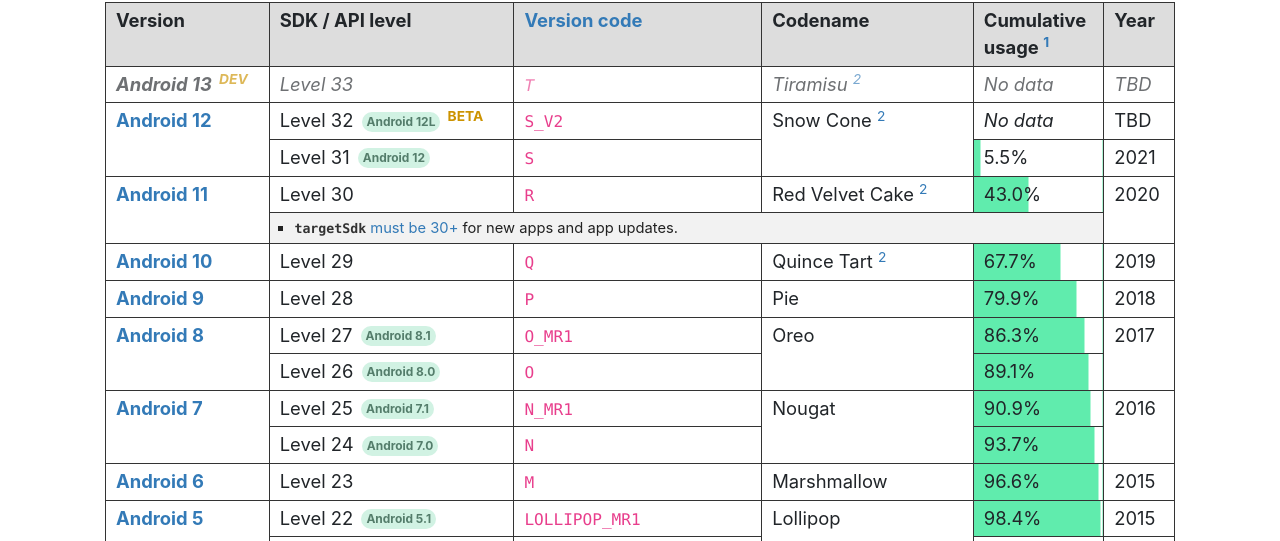
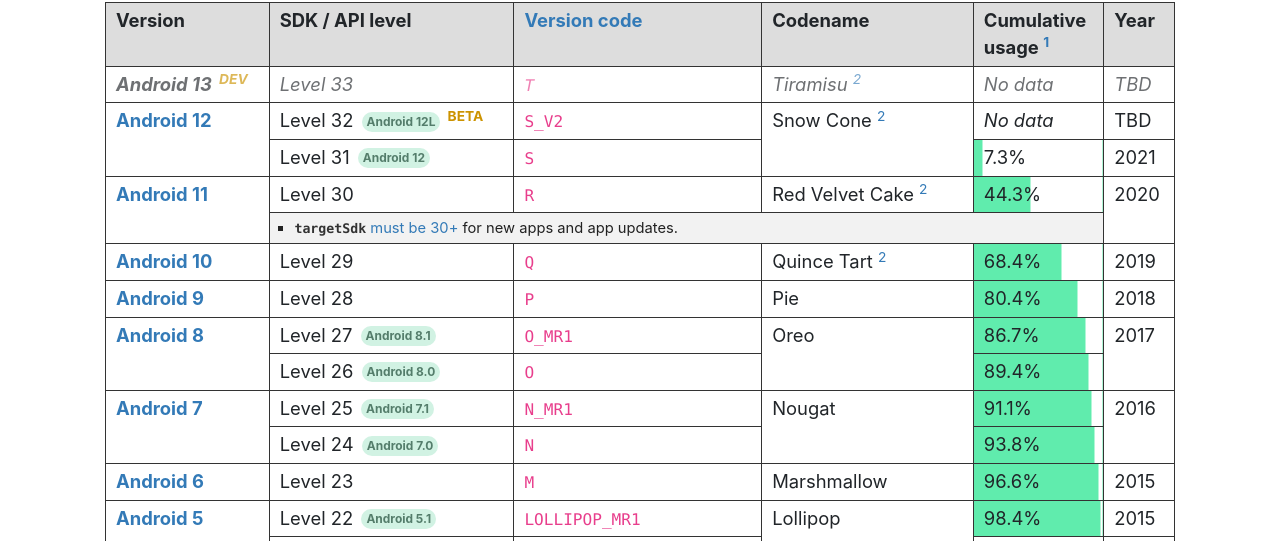
Before and after one commit to ebelinski/apilevels, a Jekyll site: the page built from index.md, in a window 1280 px wide. Shown: the part 237-778 px from the top of the page. Built offline with Jekyll 4.4.1, drawn with Linux system fonts in a browser that asks for light colours; comment, search, counter and statistics services are not loaded; some of the changed text lies outside the part shown.

Commit message:
Update data from W[eek]4 2022 to February 2022

```diff
--- a/index.md
+++ b/index.md
@@ -56,7 +56,7 @@
   <tr>
     <td>Level 31 <span class="subversion">Android 12</span></td>
     <td><code>S</code></td>
-    {% include progress-cell.html percentage=5.5 %}
+    {% include progress-cell.html percentage=7.3 %}
     <td>2021</td>
   </tr>
   <tr>
@@ -69,7 +69,7 @@
       Red Velvet Cake
       <sup id="fnref:2"><a href="#fn:2" class="footnote">2</a></sup>
     </td>
-    {% include progress-cell.html percentage=43.0 %}
+    {% include progress-cell.html percentage=44.3 %}
     <td rowspan="2">2020</td>
   </tr>
   <tr class="table-notes"><td colspan="4">
@@ -87,7 +87,7 @@
       Quince Tart
       <sup id="fnref:2"><a href="#fn:2" class="footnote">2</a></sup>
     </td>
-    {% include progress-cell.html percentage=67.7 %}
+    {% include progress-cell.html percentage=68.4 %}
     <td>2019</td>
   </tr>
   <tr>
@@ -97,7 +97,7 @@
     <td>Level 28</td>
     <td><code>P</code></td>
     <td>Pie</td>
-    {% include progress-cell.html percentage=79.9 %}
+    {% include progress-cell.html percentage=80.4 %}
     <td>2018</td>
   </tr>
   <tr>
@@ -107,13 +107,13 @@
     <td>Level 27 <span class="subversion">Android 8.1</span></td>
     <td><code>O_MR1</code></td>
     <td rowspan="2">Oreo</td>
-    {% include progress-cell.html percentage=86.3 %}
+    {% include progress-cell.html percentage=86.7 %}
     <td rowspan="2">2017</td>
   </tr>
   <tr>
     <td>Level 26 <span class="subversion">Android 8.0</span></td>
     <td><code>O</code></td>
-    {% include progress-cell.html percentage=89.1 %}
+    {% include progress-cell.html percentage=89.4 %}
   </tr>
   <tr>
     <td rowspan="2">
@@ -122,13 +122,13 @@
     <td>Level 25 <span class="subversion">Android 7.1</span></td>
     <td><code>N_MR1</code></td>
     <td rowspan="2">Nougat</td>
-    {% include progress-cell.html percentage=90.9 %}
+    {% include progress-cell.html percentage=91.1 %}
     <td rowspan="2">2016</td>
   </tr>
   <tr>
     <td>Level 24 <span class="subversion">Android 7.0</span></td>
     <td><code>N</code></td>
-    {% include progress-cell.html percentage=93.7 %}
+    {% include progress-cell.html percentage=93.8 %}
   </tr>
   <tr>
     <td>
@@ -313,7 +313,7 @@
 <div class="footnotes">
   <ol>
     <li id="fn:1">
-      <p>Cumulative usage distribution figures were last updated on <b>February 4, 2022</b> using data from <a href="https://gs.statcounter.com/android-version-market-share/mobile-tablet/worldwide">Statcounter GlobalStats</a>. These figures may have changed significantly since the last update. You may update the figures yourself with a <a href="https://github.com/ebelinski/apilevels">pull request</a>. <a href="#fnref:1" class="reversefootnote">↩</a></p>
+      <p>Cumulative usage distribution figures were last updated on <b>March 2, 2022</b> using data from <a href="https://gs.statcounter.com/android-version-market-share/mobile-tablet/worldwide">Statcounter GlobalStats</a>. These figures may have changed significantly since the last update. You may update the figures yourself with a <a href="https://github.com/ebelinski/apilevels">pull request</a>. <a href="#fnref:1" class="reversefootnote">↩</a></p>
     </li>
     <li id="fn:2">
       <p>The codenames for Android 10 and above in the table are the internal codenames. Beginning with Android 10, Google dropped the usage of codenames publicly.</p>
```
